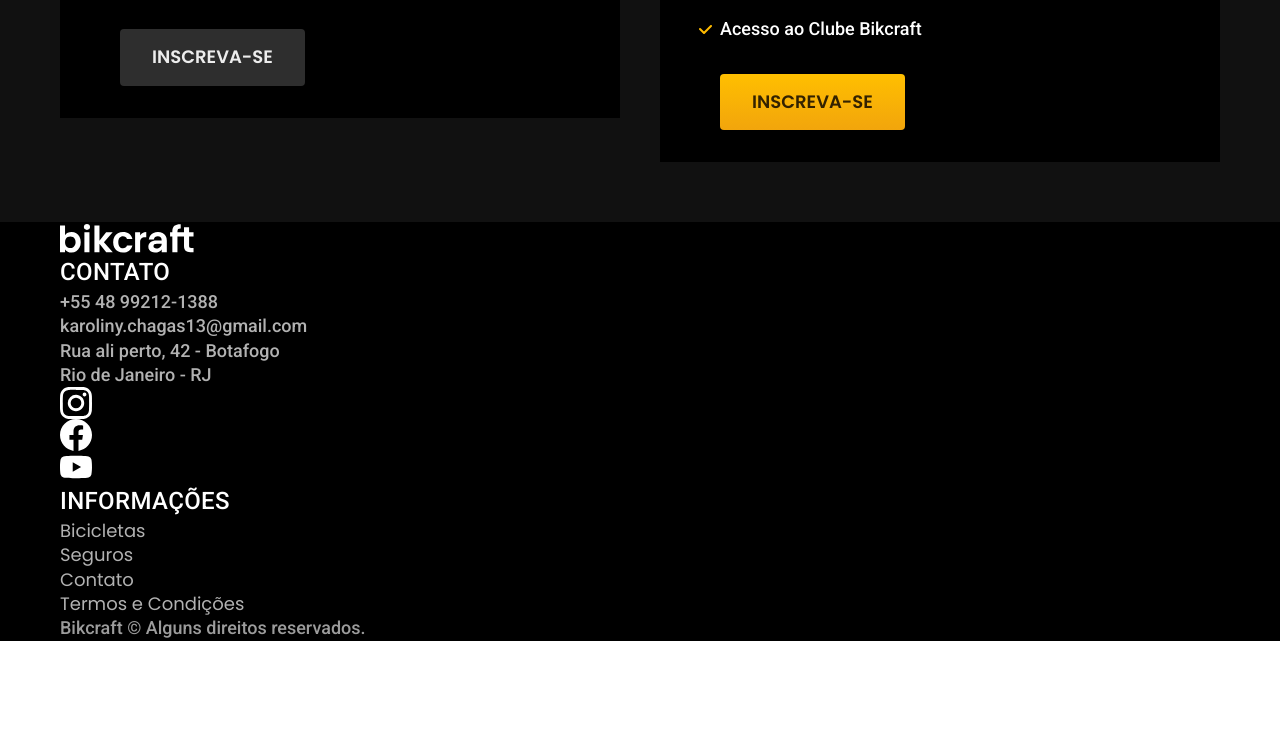
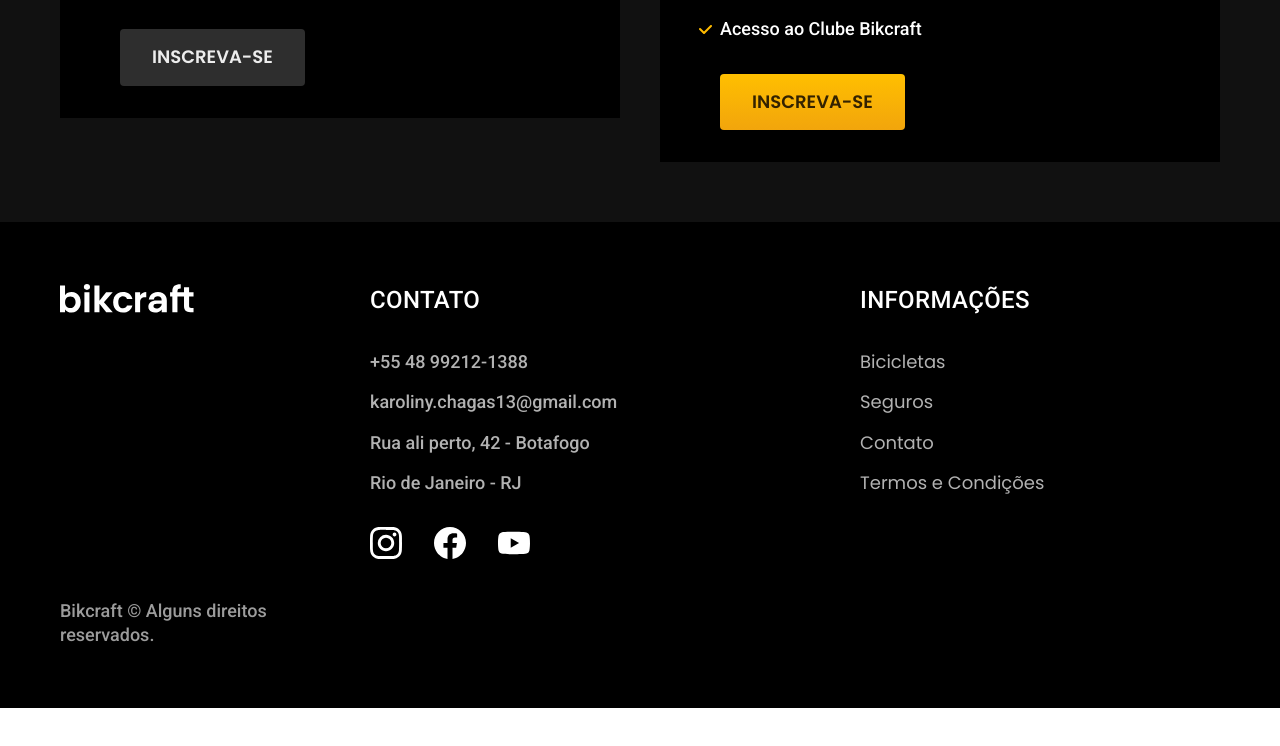
Before and after one commit to karolinysouza/bikcraft, a plain HTML site: page index.html in a window 1280 px wide. Shown: the part 4275-5021 px from the top of the page. Drawn offline with Linux system fonts and the light colour scheme.

Commit message:
Estiliza o footer com padding, margin e grid para melhor alinhamento e espaçamento

```diff
--- a/css/global/footer.css
+++ b/css/global/footer.css
@@ -1,3 +1,28 @@
 .footer-bg {
   background-color: var(--cor-12);
 }
+
+.footer {
+  display: grid;
+  grid-template-columns: 3fr 5fr 4fr;
+  gap: 40px;
+  padding: 60px;
+  padding-bottom: 60px;
+}
+
+.footer h3 {
+  margin-bottom: 32px;
+}
+
+.footer-contato ul {
+  margin-bottom: 32px;
+}
+
+.footer li {
+  margin-bottom: 16px;
+}
+
+.footer-redes {
+  display: flex;
+  gap: 32px;
+}
```
